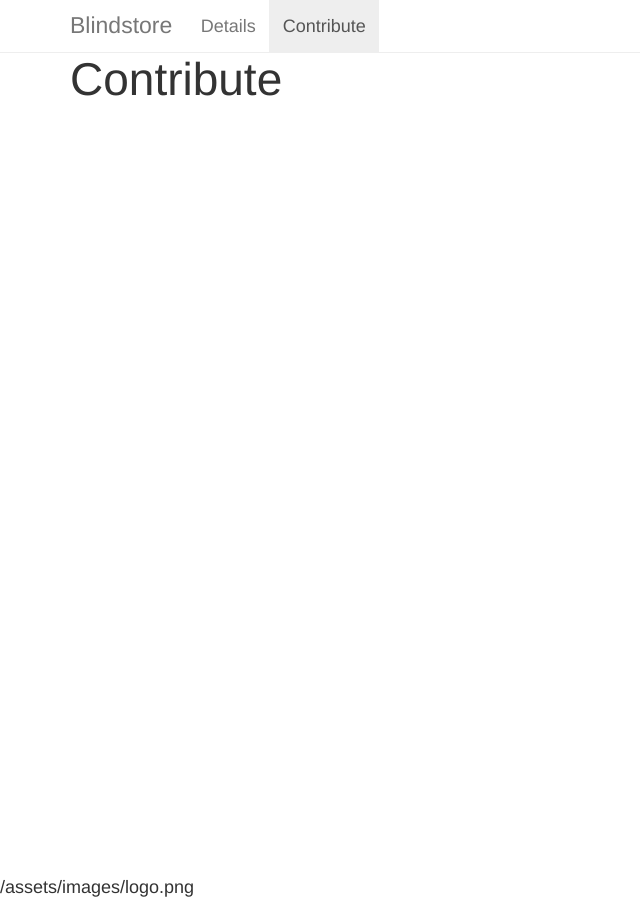
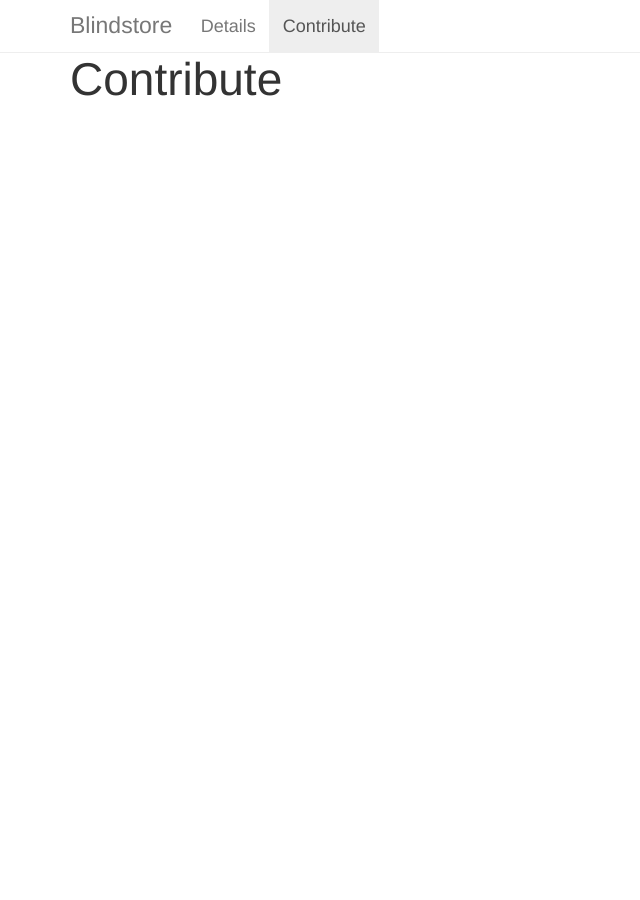
Before and after one commit to oddlord/blindstore-new-site, a Jekyll site: the page built from index.html, in a window 1280 px wide and 900 px high, scrolled down 2030 px. Shown: the whole window, without its empty margins (0-640 px from the left). Built offline with Jekyll 4.4.1, drawn with Linux system fonts in a browser that asks for light colours; nearby versions of some CDN libraries; some web fonts are replaced; formulas are drawn with MathJax 3; after the commit the page ends 2905 px from its top, so only the background shows below that; some of the changed lines change nothing that is shown.

Commit message:
Remove assets/logo text

```diff
--- a/_includes/footer.html
+++ b/_includes/footer.html
@@ -1,11 +1,8 @@
-<script src='//ajax.googleapis.com/ajax/libs/jquery/2.1.1/jquery.min.js' type='text/javascript'></script>
+  <script src='//ajax.googleapis.com/ajax/libs/jquery/2.1.1/jquery.min.js' type='text/javascript'></script>
 
-{{ "/assets/images/logo.png" | prepend: site.baseurl }}
+  <script src="{{ "assets/scripts/bootstrap/scrollspy.js" | prepend: site.baseurl }}"></script>
+  <script src="{{ "assets/scripts/bootstrap/collapse.js" | prepend: site.baseurl }}"></script>
+  <script src="{{ "assets/scripts/bootstrap/transition.js" | prepend: site.baseurl }}"></script>
+  <script src="{{ "assets/scripts/main.js" | prepend: site.baseurl }}"></script>
 
-<script src="{{ "assets/scripts/bootstrap/scrollspy.js" | prepend: site.baseurl }}"></script>
-<script src="{{ "assets/scripts/bootstrap/collapse.js" | prepend: site.baseurl }}"></script>
-<script src="{{ "assets/scripts/bootstrap/transition.js" | prepend: site.baseurl }}"></script>
-<script src="{{ "assets/scripts/main.js" | prepend: site.baseurl }}"></script>
-
-<script type="text/javascript" src="http://cdn.mathjax.org/mathjax/latest/MathJax.js?config=TeX-AMS-MML_HTMLorMML">
-</script>
+  <script type="text/javascript" src="http://cdn.mathjax.org/mathjax/latest/MathJax.js?config=TeX-AMS-MML_HTMLorMML"></script>
```
